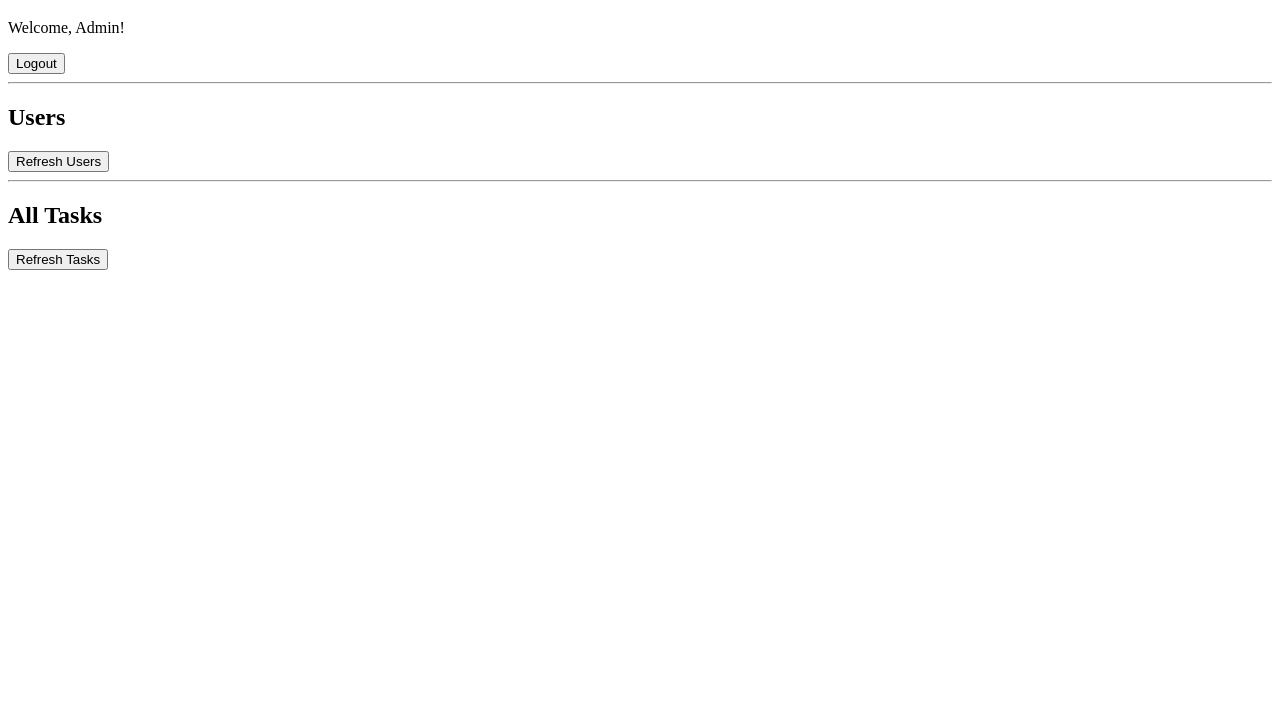
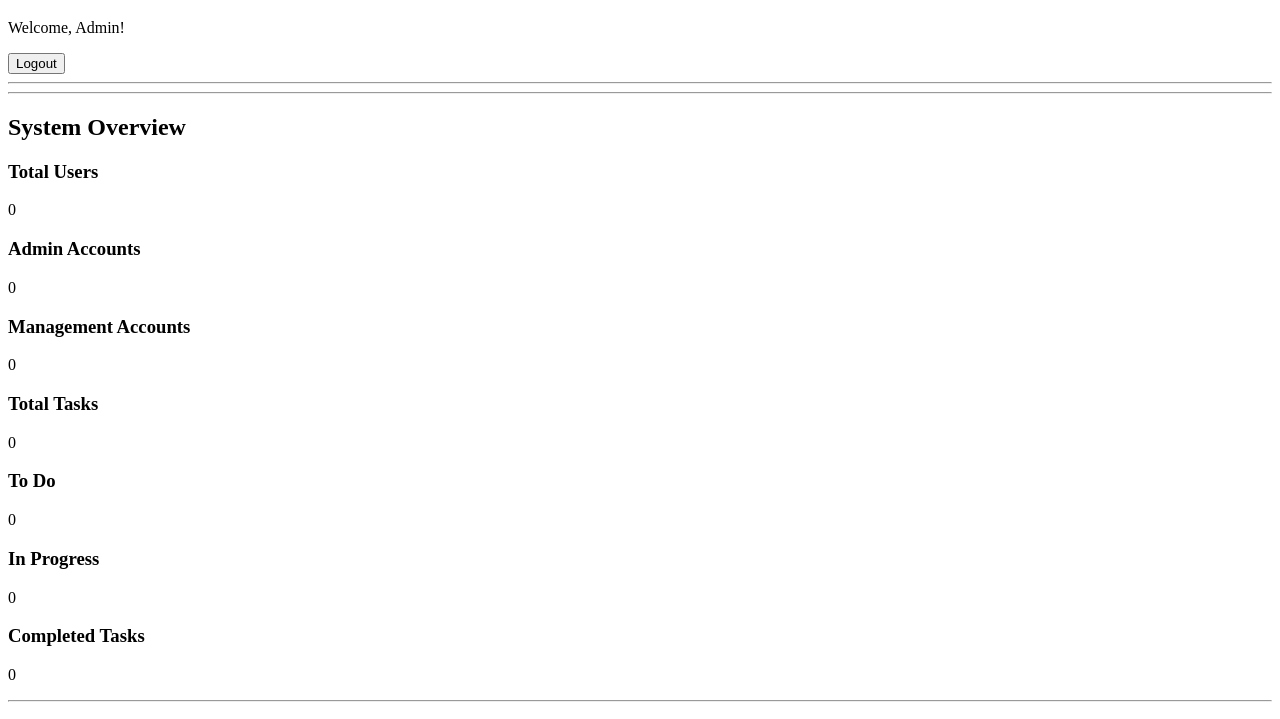
Before and after one commit to shambhavid9/Bravus-Internship, a plain HTML site: page TaskManagement/frontend/admin.html in a window 1280 px wide. Shown: the part 61-780 px from the top of the page. Drawn offline with Linux system fonts and the light colour scheme; sample sign-in values are in the browser's storage.

Commit message:
Add system overview to admin portal

```diff
--- a/TaskManagement/frontend/admin.html
+++ b/TaskManagement/frontend/admin.html
@@ -10,6 +10,53 @@
     <p>Welcome, Admin!</p>
     <button onclick="logout()">Logout</button>
     <hr>
+
+
+<hr>
+
+<h2>System Overview</h2>
+
+<div id="dashboard-stats">
+
+    <div>
+        <h3>Total Users</h3>
+        <p id="totalUsers">0</p>
+    </div>
+
+    <div>
+        <h3>Admin Accounts</h3>
+        <p id="totalAdmins">0</p>
+    </div>
+
+    <div>
+        <h3>Management Accounts</h3>
+        <p id="totalManagement">0</p>
+    </div>
+
+    <div>
+        <h3>Total Tasks</h3>
+        <p id="totalTasks">0</p>
+    </div>
+
+    <div>
+        <h3>To Do</h3>
+        <p id="todoTasks">0</p>
+    </div>
+
+    <div>
+        <h3>In Progress</h3>
+        <p id="inProgressTasks">0</p>
+    </div>
+
+    <div>
+        <h3>Completed Tasks</h3>
+        <p id="completedTasks">0</p>
+    </div>
+
+</div>
+
+<hr>
+
 
     <h2>Users</h2>
     <button onclick="loadUsers()">Refresh Users</button>
```
